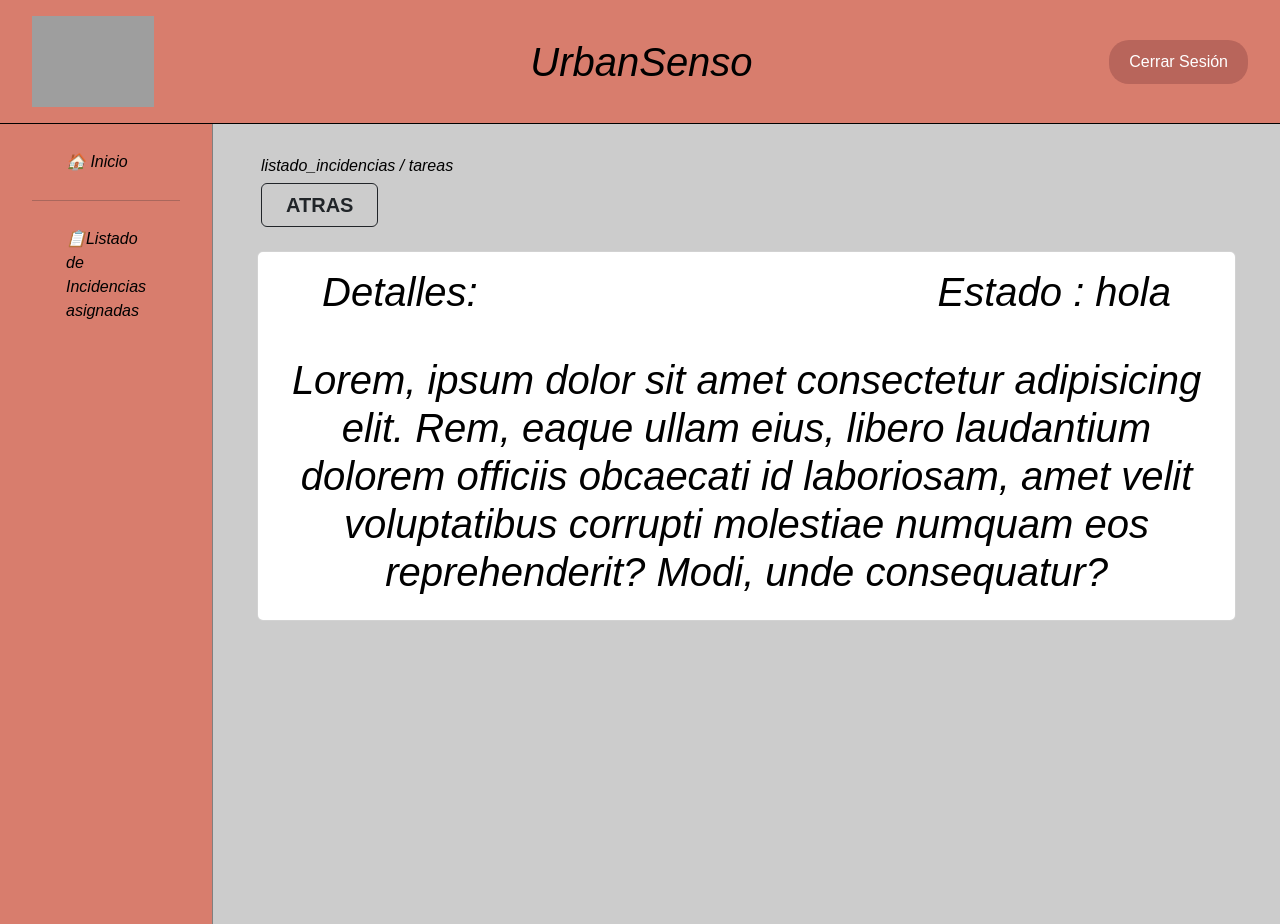
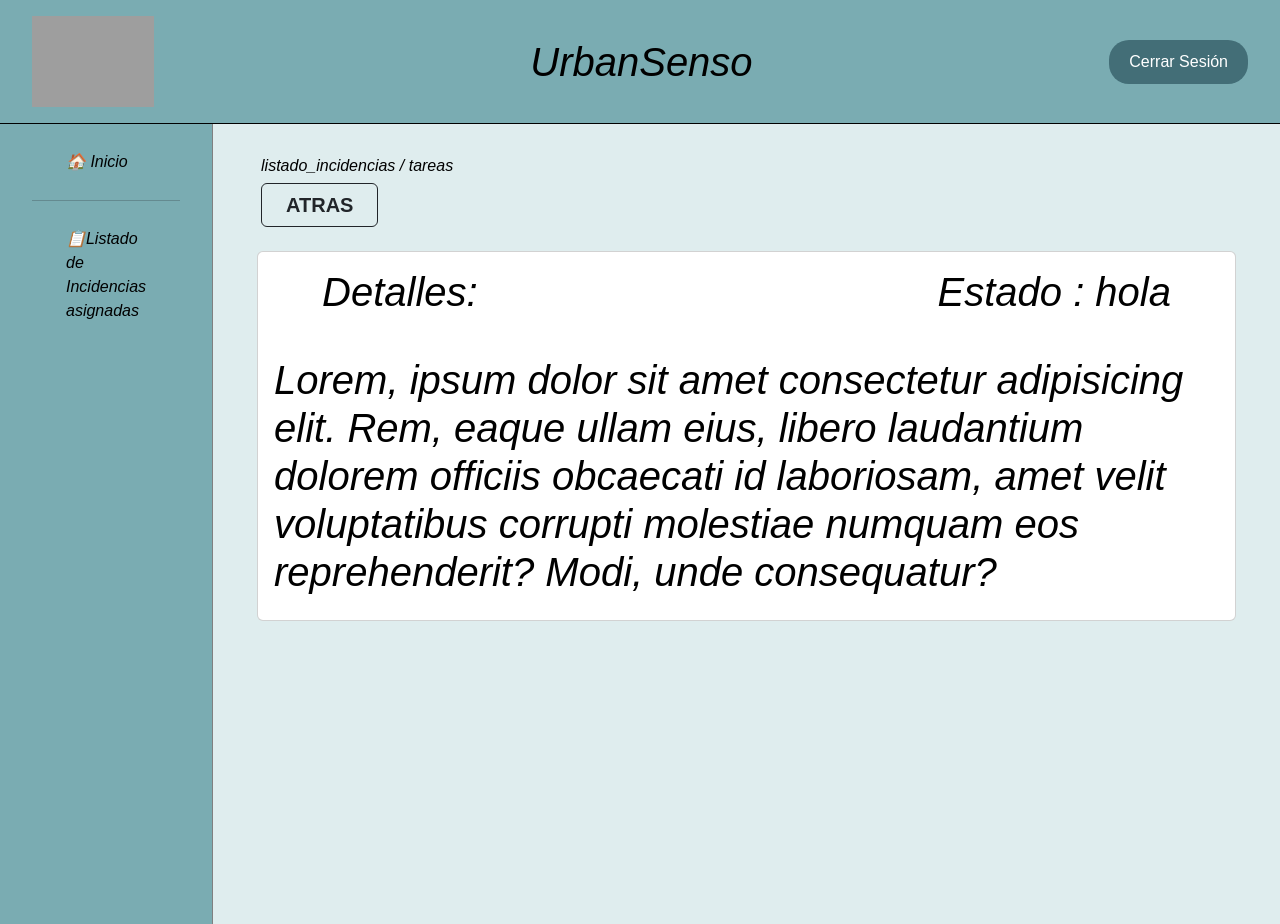
Before and after one commit to IgnacioAlcalde/AplicacionWeb, a React (Vite) app in the folder aplicacion/: page /cuadrilla/detalles in a window 1280 px wide. Built offline with nearby package versions, Linux system fonts and the light colour scheme; grey boxes are pictures that could not be loaded.

Commit message:
Cambios CSS

```diff
--- a/aplicacion/src/App.css
+++ b/aplicacion/src/App.css
@@ -1,6 +1,6 @@
 /* Estilos para la barra de navegación superior */
 .navbar {
-    background-color: #d87d6d;
+    background-color: #7aacb2;
     padding: 1rem 2rem;
     color: rgb(0, 0, 0);
     border-bottom: 1px solid rgb(0, 0, 0);
@@ -21,7 +21,7 @@
 }
 
 .navbar .Logout {
-    background-color: #b8655b; /* Color de fondo */
+    background-color: #436e77; /* Color de fondo */
     color: white; /* Color del texto */
     border: none; /* sin borde */
     border-radius: 20px; /* Bordes redondeados */
@@ -31,7 +31,7 @@
 
 }
 .navbar .Logout:hover {
-    background-color: #bf5643;
+    background-color: #436e77;
     color: black;
 }
 
@@ -43,7 +43,7 @@
 }
 
 .nav-link:hover {
-    background-color: #bf5643;
+    background-color: #3b5c63;
     color: white !important;
 }
 
@@ -54,7 +54,7 @@
     flex-direction: column; /* Asegura que los elementos se coloquen en columna */
     width: 16rem;
     height: 100vh; /* Ocupa toda la altura de la ventana */
-    background: #d87d6d;
+    background: #7aacb2;
     border-right: 1px solid gray;
 }
 .Barralateral ul{
@@ -71,7 +71,7 @@
     margin-left: auto; /* Empuja el botón hacia el final de la barra */
 }
 .Barralateral li:hover{
-    background-color: #bf5643;
+    background-color: #3b5c63;
     color: white !important;
 }
 .Barralateral a{
@@ -92,14 +92,4 @@
 .Contenido{
     width: 100%;
     padding: 1rem 2rem;
-    color: #d87d6d;
 }
-.Contenido h1{
-    text-align: center;
-}
-.cajas { /* adentro de cajas va todo el contenido  */
-    color: black;
-    background: white;
-    border: 2px solid rgba(255, 255, 255, .2);
-    box-shadow: 0 0 10px rgba(0, 0, 0, .2);
-}
--- a/aplicacion/src/componentes.css
+++ b/aplicacion/src/componentes.css
@@ -1,16 +1,16 @@
 /* Estilos para botones de navegación */
 .btn-navegacion {
-    background-color: #d87d6d; /* Color de fondo */
+    background-color: #4d868d; /* Color de fondo */
     color: white; /* Color del texto */
     border: none; /* Sin borde */
     border-radius: 20px; /* Bordes redondeados */
-    padding: 10px 20px; /* Espaciado interno */
+    padding: 5px 20px; /* Espaciado interno */
     cursor: pointer; /* Cursor tipo puntero al pasar el mouse */
     transition: background-color 0.3s ease; /* Transición suave para el color */
 }
 
 .btn-navegacion:hover {
-    background-color: #bf5643 ; /* Color de fondo al pasar el mouse */
+    background-color: #3b5c63 ; /* Color de fondo al pasar el mouse */
 }
 
 .table {
--- a/aplicacion/src/componentes/director_municipalidad/lista_usuarios.jsx
+++ b/aplicacion/src/componentes/director_municipalidad/lista_usuarios.jsx
@@ -143,7 +143,7 @@ export default function ListaUsuarios() {
                 </div>
             )}
 
-            <table className="table table-bordered mt-3">
+            <table className="table table-hover mt-3">
                 <thead>
                     <tr>
                         <th>Nombre</th>
@@ -164,8 +164,8 @@ export default function ListaUsuarios() {
                             <td>{calcularEdad(usuario.fecha_nacimiento)} años</td>
                             <td>{usuario.correo}</td>
                             <td>{usuario.rol}</td>
-                            <td><button className="btn btn-primary" onClick={() => editarUsuario(usuario.id)}>Editar</button>
-                            <button className="btn btn-danger" onClick={async () =>{
+                            <td><button className="btn btn-navegacion mx-2" onClick={() => editarUsuario(usuario.id)}>Editar</button>
+                            <button className="btn btn-navegacion" onClick={async () =>{
                                 const accepted = window.confirm("Estas seguro que deseas eliminar el usuario?");
                                 if (accepted) {
                                     await deleteUsuarios(usuario.id);
--- a/aplicacion/src/componentes/director_obra/crear_cuadrillas.jsx
+++ b/aplicacion/src/componentes/director_obra/crear_cuadrillas.jsx
@@ -59,12 +59,13 @@ export default function crear_cuadrillas() {
     };
 
   return (
+    <div>
     <div className="card card-body text-black">
       <div className="d-flex justify-content-between">
         <h2>{isEditing ? "Editar Cuadrilla" : "Crear Cuadrilla"}</h2>
         {/* Botón "Editar Cuadrilla" */}
         {!isEditing && (
-          <button className="btn btn-navegacion" onClick={() => {setIsEditing(true);window.location.reload();}}>
+          <button className="btn btn-navegacion" onClick={() => setIsEditing(true)}>
             Editar Cuadrilla
           </button>
         )}
@@ -149,11 +150,14 @@ export default function crear_cuadrillas() {
           )}
         </div>
       </form>
-          <hr />
-      {/* Mostrar lista de cuadrillas abajo en formato de tabla */}
-      <div className="mt-4">
+    </div>
+
+    <div className="card card-body mt-2">
+      <div className="d-flex justify-content-between">
         <h3>Lista de Cuadrillas:</h3>
-        <table className="table table-striped w-100">
+        <button className="btn btn-navegacion">Filtros</button>
+      </div>
+    <table className="table table-hover w-100">
       <thead>
         <tr>
           <th>Nombre</th>
@@ -171,13 +175,13 @@ export default function crear_cuadrillas() {
               <td>{cuadrilla.estado}</td>
               <td>
                 <button
-                      className="btn btn-secondary"
+                  className="btn btn-navegacion"
                   onClick={() => handleEdit(cuadrilla)}
                 >
                   Editar
                 </button>
                 <button
-                      className="btn btn-danger mx-2"
+                  className="btn btn-navegacion mx-2"
                   onClick={async () => {
                     const accepted = window.confirm("¿Estás seguro que deseas eliminar la cuadrilla?");
                     if (accepted) {
@@ -191,7 +195,7 @@ export default function crear_cuadrillas() {
                 >
                   Eliminar
                 </button>
-                    <button className="btn btn-success"onClick={() => asignarMiembros(cuadrilla.id)}>Asignar miembros</button>
+                <button className="btn btn-navegacion"onClick={() => asignarMiembros(cuadrilla.id)}>Asignar miembros</button>
               </td>
             </tr>
           ))
--- a/aplicacion/src/componentes/general/listado_incidencias.jsx
+++ b/aplicacion/src/componentes/general/listado_incidencias.jsx
@@ -84,7 +84,7 @@ export default function listado_incidencias() {
                     <hr />
                 </div>
             )}
-            <table id="incidencia" className="table">
+            <table id="incidencia" className="table table-hover">
                 <thead>
                     <tr>
                         <th>Título</th>
@@ -105,10 +105,10 @@ export default function listado_incidencias() {
                             <td>{proyecto.descripcion}</td>
                             <td>
                                 <button
-                                    className="btn btn-primary"
+                                    className="btn btn-navegacion"
                                     onClick={() => editarIncidencia(proyecto.id)}
                                 >Editar</button>
-                                <button className="btn btn-danger" onClick={async () =>{
+                                <button className="btn btn-navegacion ms-2" onClick={async () =>{
                                 const accepted = window.confirm("Estas seguro que deseas eliminar la incidencia?");
                                 if (accepted) {
                                     await deleteIncidencias(proyecto.id);
--- a/aplicacion/src/index.css
+++ b/aplicacion/src/index.css
@@ -1,10 +1,10 @@
 .Aplicacion{
-  background-color: #ccc;
+  background-color: #dfedee;
 }
 body{
   font-family: "Rubik", sans-serif;
   font-optical-sizing: auto;
   font-weight: 500;
   font-style: italic;
-  background:  #ccc;
+  background:  #dfedee;
 }
--- a/aplicacion/src/paginas/inicio_sesion/iniciar_sesion.css
+++ b/aplicacion/src/paginas/inicio_sesion/iniciar_sesion.css
@@ -1,6 +1,6 @@
 button{
-    background-color: #d87d6d ;  /* Aseguramos que el color se aplique con !important */
-    border-color: #d87d6d;
+    background-color: #4d868d ;  /* Aseguramos que el color se aplique con !important */
+    border-color: #4d868d;
 }
 .caja{
     display: flex;
@@ -28,6 +28,7 @@ button{
     text-align: center;
 }
 .contenido_pequeño input {
+    background-color: white;
     width: 100%;
     padding: 10px;
     margin: 10px 0;
@@ -48,7 +49,7 @@ button{
 /* Mostrar el modal cuando se accede al ID "loginModal" */
 .olv {
     margin-top: 10px;
-    background-color: #d87d6d;
+    background-color: #4d868d;
     color: white;
     padding: 10px;
     text-decoration: none;
@@ -57,7 +58,7 @@ button{
 }
 
 .olv:hover {
-    background-color: #C44848;
+    background-color: #436e77;
     text-decoration: none;
     color: #ccc;
 }
@@ -68,7 +69,7 @@ button{
     margin-bottom: 10px;
 }
 .boton_iniciar:hover{
-    background-color: #C44848;
+    background-color: #436e77;
     color: black;
     border: 0;
     padding: 12px;
```
Lines whose indentation alone changed are shown as unchanged.
